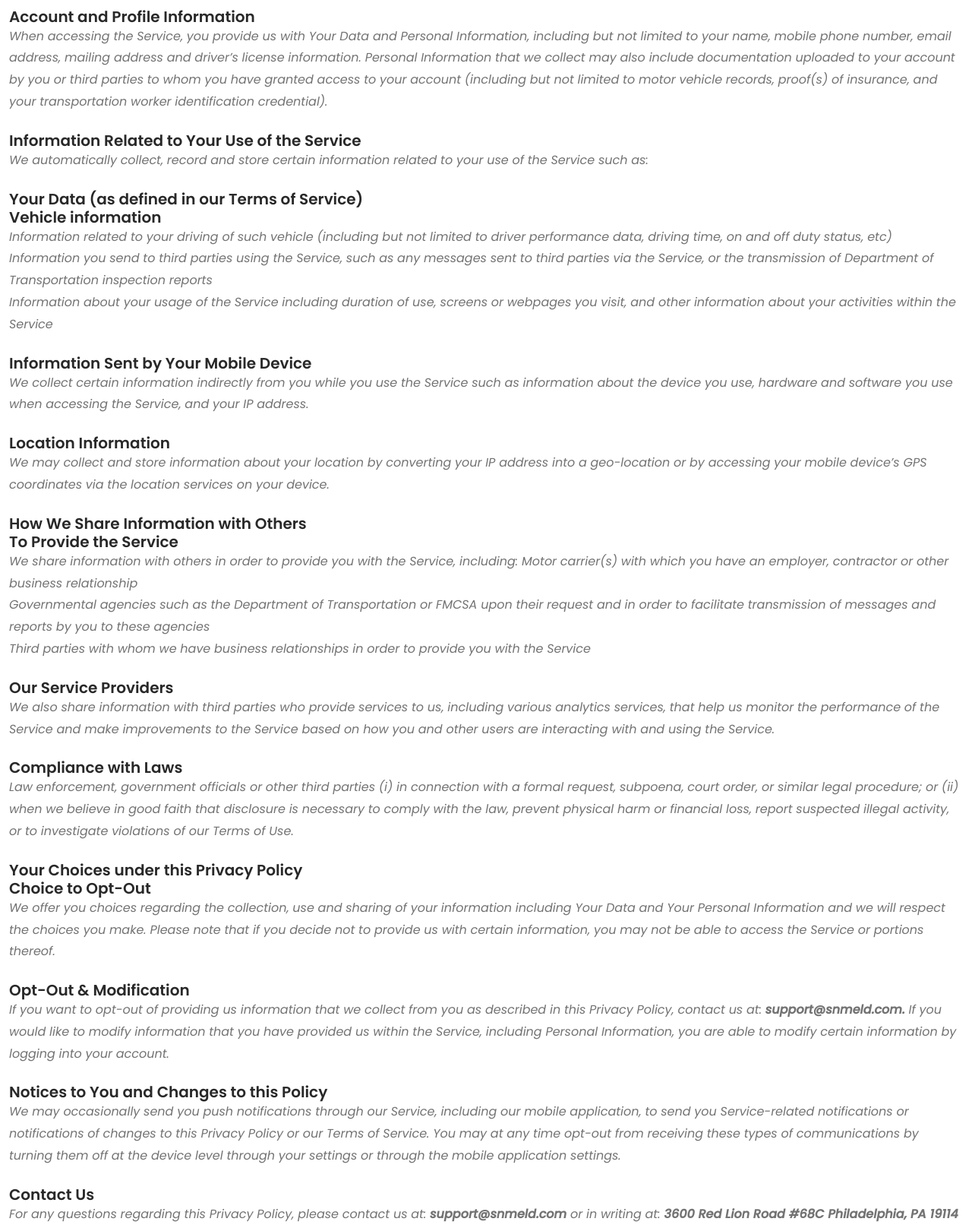
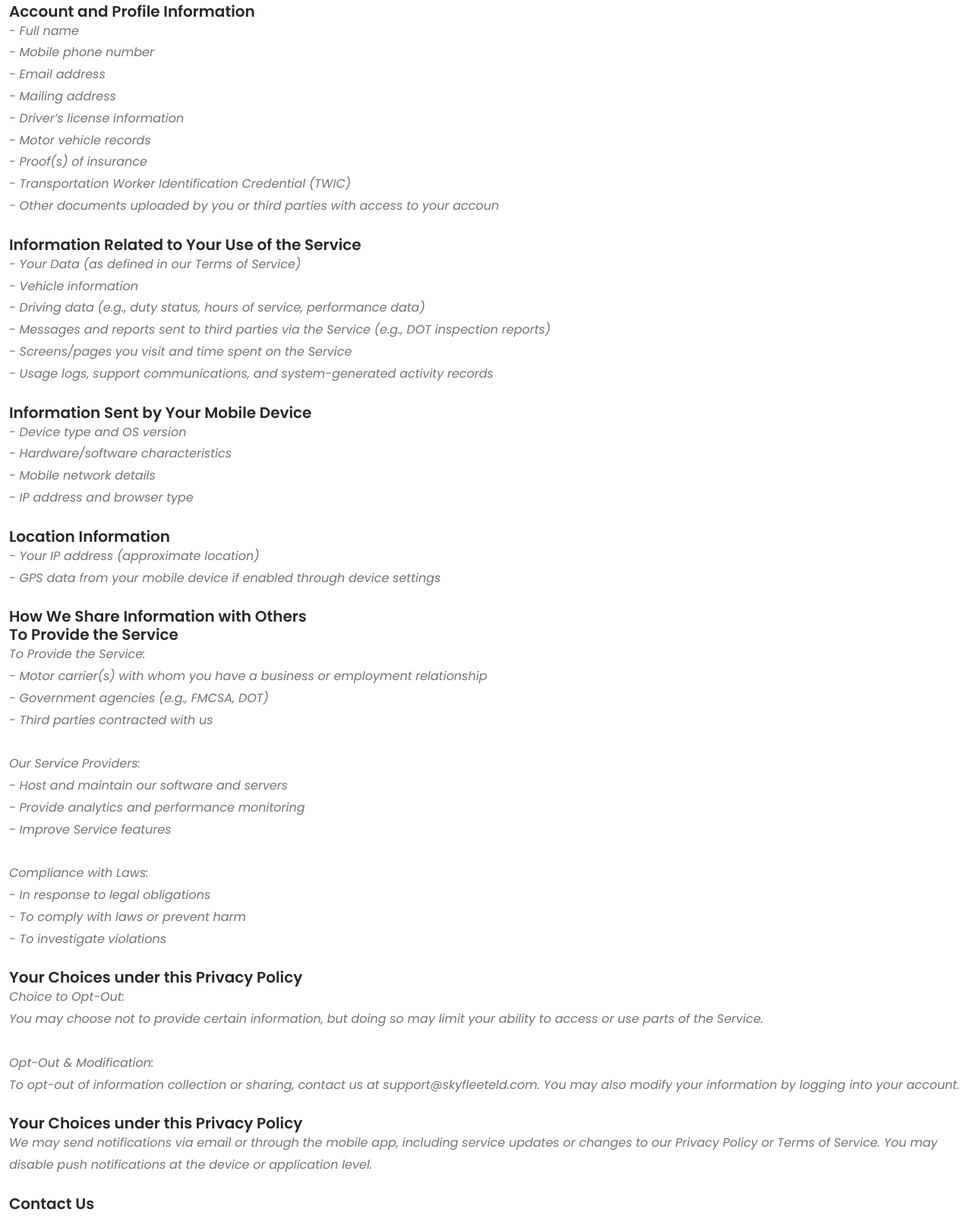
Before and after one commit to VueMid/sky-fleet, a plain HTML site: page Privacy.html in a window 1280 px wide. Shown: the part 430-2046 px from the top of the page at 76% size. Drawn offline with Linux system fonts and the light colour scheme.

Commit message:
Continue...(07.08.2025/16:25)

```diff
--- a/Privacy.html
+++ b/Privacy.html
@@ -87,7 +87,7 @@
                                 <div class="col-xl-2 col-lg-4 col-md-5 col-sm-6 col-6">
                                     <div class="atf-main-logo">
                                         <a href="index.html">
-                                            <img src="assets/img/logo/logo-black.png" alt="logo">
+                                            <img src="assets/img/logo/icononly_nobuffer-removebg-preview.png" alt="logo">
                                         </a>
                                     </div>
                                 </div>
@@ -134,105 +134,87 @@
         <section>
             <div>
                 <div class="container" style="margin-bottom: 1.5rem; max-width: 1320px; margin-top: 3%;">
-                    <h1>Terms of Service </h1>
-                    <h4>Effective as of January 26, 2024</h4>
-
-                    <h5>Information Related to Your Use of the Service</h5>
+                    <h1>Privacy Policy </h1>
+                    <hr>
+                    <h5>Intro</h5>
                     <p>
-                        SNM ELD takes your privacy very seriously. This Privacy Policy applies to the Service (as
-                        defined in our Terms of Service). Any terms used but not defined in this Privacy Policy have the
-                        meanings assigned to them in our Terms of Service.
+                        SkyFleet ELD Inc. takes your privacy very seriously. This Privacy Policy applies to the Service (as defined in our Terms of Service). Any terms used but not defined in this Privacy Policy have the meanings assigned to them in our Terms of Service.
                     </p>
                     <h5>Information We Collect</h5>
                     <p>
-                        The primary reason we collect information from you is in order to provide you with our Service
-                        and to facilitate your use of the Service. We may collect the following information about you,
-                        which may include non-public personal information which can be used to identify an individual
-                        ("Personal Information").
+                        The primary reason we collect information from you is to provide you with our Service and to facilitate your use of it. We may collect the following information, which may include non-public personal information used to identify an individual ("Personal Information").
                     </p>
                     <h5>Account and Profile Information</h5>
                     <p>
-                        When accessing the Service, you provide us with Your Data and Personal Information, including
-                        but not limited to your name, mobile phone number, email address, mailing address and driver’s
-                        license information. Personal Information that we collect may also include documentation
-                        uploaded to your account by you or third parties to whom you have granted access to your account
-                        (including but not limited to motor vehicle records, proof(s) of insurance, and your
-                        transportation worker identification credential).
+                        - Full name
+                       <br> - Mobile phone number
+                       <br> - Email address
+                       <br> - Mailing address
+                       <br> - Driver’s license information
+                       <br> - Motor vehicle records
+                       <br> - Proof(s) of insurance
+                       <br> - Transportation Worker Identification Credential (TWIC)
+                       <br> - Other documents uploaded by you or third parties with access to your accoun
                     </p>
                     <h5>Information Related to Your Use of the Service</h5>
                     <p>
-                        We automatically collect, record and store certain information related to your use of the
-                        Service such as:
-                    </p>
-                    <h5>Your Data (as defined in our Terms of Service) <br>Vehicle information</h5>
-                    <p>
-                        Information related to your driving of such vehicle (including but not limited to driver
-                        performance data, driving time, on and off duty status, etc) <br>
-                        Information you send to third parties using the Service, such as any messages sent to third
-                        parties via the Service, or the transmission of Department of Transportation inspection reports
-                        <br>
-                        Information about your usage of the Service including duration of use, screens or webpages you
-                        visit, and other information about your activities within the Service
+                        - Your Data (as defined in our Terms of Service)
+                        <br>- Vehicle information
+                        <br>- Driving data (e.g., duty status, hours of service, performance data)
+                        <br>- Messages and reports sent to third parties via the Service (e.g., DOT inspection reports)
+                        <br>- Screens/pages you visit and time spent on the Service
+                        <br>- Usage logs, support communications, and system-generated activity records
                     </p>
                     <h5>Information Sent by Your Mobile Device</h5>
                     <p>
-                        We collect certain information indirectly from you while you use the Service such as information
-                        about the device you use, hardware and software you use when accessing the Service, and your IP
-                        address.
+                        - Device type and OS version
+                        <br>- Hardware/software characteristics
+                        <br>- Mobile network details
+                        <br>- IP address and browser type
                     </p>
                     <h5>Location Information</h5>
                     <p>
-                        We may collect and store information about your location by converting your IP address into a
-                        geo-location or by accessing your mobile device’s GPS coordinates via the location services on
-                        your device.
+                        - Your IP address (approximate location)
+                        <br>- GPS data from your mobile device if enabled through device settings
                     </p>
                     <h5>How We Share Information with Others <br>To Provide the Service</h5>
                     <p>
-                        We share information with others in order to provide you with the Service, including:
-                        Motor carrier(s) with which you have an employer, contractor or other business relationship <br>
-                        Governmental agencies such as the Department of Transportation or FMCSA upon their request and
-                        in order to facilitate transmission of messages and reports by you to these agencies <br>
-                        Third parties with whom we have business relationships in order to provide you with the Service
+                        To Provide the Service:
+                        <br>- Motor carrier(s) with whom you have a business or employment relationship
+                        <br>- Government agencies (e.g., FMCSA, DOT)
+                        <br>- Third parties contracted with us
+                                            <br>
+                        <br>Our Service Providers:
+                        <br>- Host and maintain our software and servers
+                        <br>- Provide analytics and performance monitoring
+                        <br>- Improve Service features
+                                            <br>
+                        <br>Compliance with Laws:
+                        <br>- In response to legal obligations
+                        <br>- To comply with laws or prevent harm
+                        <br>- To investigate violations
                     </p>
-                    <h5>Our Service Providers</h5>
+                    <h5>Your Choices under this Privacy Policy</h5>
                     <p>
-                        We also share information with third parties who provide services to us, including various
-                        analytics services, that help us monitor the performance of the Service and make improvements to
-                        the Service based on how you and other users are interacting with and using the Service.
+                        Choice to Opt-Out:
+                        <br>You may choose not to provide certain information, but doing so may limit your ability to access or use parts of the Service.
+<br>
+                        <br>Opt-Out & Modification:
+                        <br>To opt-out of information collection or sharing, contact us at support@skyfleeteld.com. You may also modify your information by logging into your account.
                     </p>
-                    <h5>Compliance with Laws</h5>
+
+                    <h5>Your Choices under this Privacy Policy</h5>
                     <p>
-                        Law enforcement, government officials or other third parties (i) in connection with a formal
-                        request, subpoena, court order, or similar legal procedure; or (ii) when we believe in good
-                        faith that disclosure is necessary to comply with the law, prevent physical harm or financial
-                        loss, report suspected illegal activity, or to investigate violations of our Terms of Use.
-                    </p>
-                    <h5>Your Choices under this Privacy Policy <br>Choice to Opt-Out</h5>
-                    <p>
-                        We offer you choices regarding the collection, use and sharing of your information including
-                        Your Data and Your Personal Information and we will respect the choices you make. Please note
-                        that if you decide not to provide us with certain information, you may not be able to access the
-                        Service or portions thereof.
-                    </p>
-                    <h5>Opt-Out & Modification</h5>
-                    <p>
-                        If you want to opt-out of providing us information that we collect from you as described in this
-                        Privacy Policy, contact us at: <b> support@snmeld.com.</b> If you would like to modify information that
-                        you have provided us within the Service, including Personal Information, you are able to modify
-                        certain information by logging into your account.
-                    </p>
-                    <h5>Notices to You and Changes to this Policy</h5>
-                    <p>
-                        We may occasionally send you push notifications through our Service, including our mobile
-                        application, to send you Service-related notifications or notifications of changes to this
-                        Privacy Policy or our Terms of Service. You may at any time opt-out from receiving these types
-                        of communications by turning them off at the device level through your settings or through the
-                        mobile application settings.
+                        We may send notifications via email or through the mobile app, including service updates or changes to our Privacy Policy or Terms of Service. You may disable push notifications at the device or application level.
                     </p>
                     <h5>Contact Us</h5>
                     <p>
-                        For any questions regarding this Privacy Policy, please contact us at: <b>support@snmeld.com</b> or in
-                        writing at:<b> 3600 Red Lion Road #68C Philadelphia, PA 19114</b>
+                        <br>SkyFleet ELD Inc.
+<br>
+                        <br>Phone: 513-260-6666
+                        <br>Email: support@skyfleeteld.com
+                        <br>Address: 5413 Mason Grand Dr, Mason, OH 45040
+                        <br>Effective Date: 05/20/2025
                     </p>
                 </div>
 
```
Also changed, not shown: term.html (+6 -6 lines).
